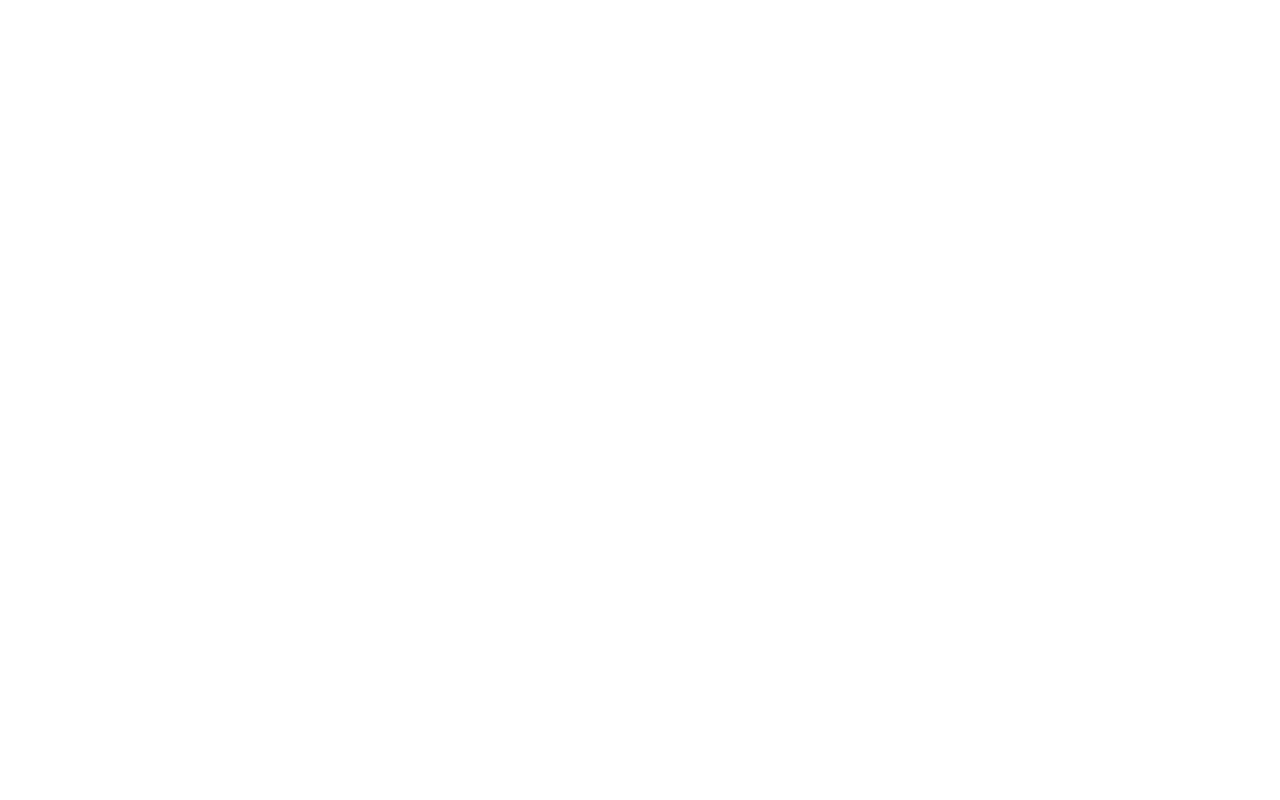
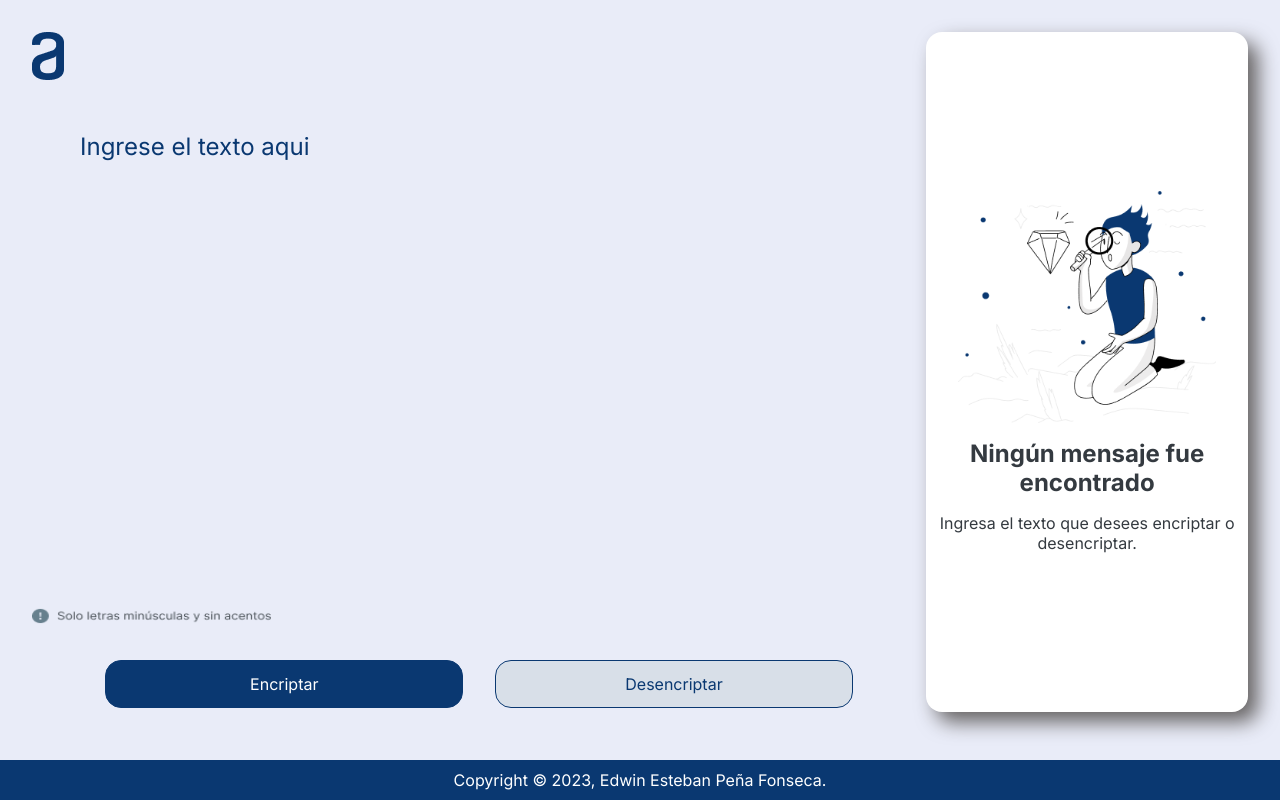
Before and after one commit to Estebanfonseca/encryptador_texto, a plain HTML site: page index.html in a window 1280 px wide. Drawn offline with Linux system fonts and the light colour scheme.

Commit message:
se crea estilo de la pagina y se agrega funionalidad de botones que al hacer clic cambia de estado

```diff
--- a/index.html
+++ b/index.html
@@ -1,14 +1,35 @@
 <!DOCTYPE html>
 <html lang="en">
-<head>
-    <meta charset="UTF-8">
-    <meta http-equiv="X-UA-Compatible" content="IE=edge">
-    <meta name="viewport" content="width=device-width, initial-scale=1.0">
-    <title>encriptador de texto</title>
-    <link rel="stylesheet" href="style.css">
-</head>
-<body>
-
-    <script src="index.js"></script>
-</body>
+    <head>
+        <meta charset="UTF-8" />
+        <meta http-equiv="X-UA-Compatible" content="IE=edge" />
+        <meta name="viewport" content="width=device-width, initial-scale=1.0" />
+        <title>Encriptador de texto</title>
+        <link rel="stylesheet" href="style.css" />
+        <link rel="shortcut icon" href="/assets/logo.png" type="image/x-icon" />
+    </head>
+    <body>
+        <main>
+            <div id="texto">
+                <img src="/assets/logo.png" alt="logo" />
+                <div>
+                    <textarea title="text" pattern="[a-z ]*" oninput="this.value = this.value.replace(/[^a-z\n ]/g, '')">Ingrese el texto aqui</textarea>
+                    <img src="/assets/texto.png" alt="texto" />
+                    <div id="botones">
+                        <button class="active">Encriptar</button>
+                        <button>Desencriptar</button>
+                    </div>
+                </div>
+            </div>
+            <div id="side">
+                <img src="/assets/muñeco.png" alt="muñeco" />
+                <h3>Ningún mensaje fue encontrado</h3>
+                <p>Ingresa el texto que desees encriptar o desencriptar.</p>
+            </div>
+        </main>
+        <footer>
+            <p>Copyright &copy; 2023, Edwin Esteban Peña Fonseca.</p>
+        </footer>
+        <script src="index.js"></script>
+    </body>
 </html>
--- a/index.js
+++ b/index.js
@@ -0,0 +1,12 @@
+let botones = document.querySelectorAll('button')
+console.log(botones)
+let clic1 = botones[1].addEventListener('click',function(e){
+    e.preventDefault();
+    botones[1].style = 'background-color:#0A3871;color:#fff'
+    botones[0].style = 'background-color:#D8DFE8;color:#0A3871'
+})
+let clic2 = botones[0].addEventListener('click',function(e){
+    e.preventDefault();
+    botones[0].style = 'background-color:#0A3871;color:#fff'
+    botones[1].style = 'background-color:#D8DFE8;color:#0A3871'
+})
--- a/style.css
+++ b/style.css
@@ -0,0 +1,100 @@
+@import url('https://fonts.googleapis.com/css2?family=Inter:wght@100;200;300;400;500;600;700;800;900&display=swap');
+*{
+    padding: 0;
+    margin: 0;
+    box-sizing: border-box;
+    font-family: 'Inter', sans-serif;
+}
+main{
+    background-color: #E9ECF8;
+    display: flex;
+    padding: 2rem;
+    height: 95vh;
+}
+#texto{
+    width: 80%;
+    height: 90vh;
+
+}
+#texto div textarea{
+    width: 90%;
+    color: #0A3871;
+    height: 65vh;
+    font-size: x-large;
+    background-color: #E9ECF8;
+    border: none;
+    resize: none;
+    padding: 3rem;
+}
+
+#texto div textarea:focus{
+    outline: none;
+}
+
+#texto div img{
+    width: 15rem;
+    height: 1rem;
+}
+
+#botones{
+    width: 100%;
+    height: 5rem;
+    display: flex;
+    justify-content: center;
+    gap: 2rem;
+    margin-top: 2rem;
+
+}
+#botones button{
+    width:40%;
+    height: 3rem;
+    cursor: pointer;
+    border-radius: 1rem;
+    border:1px solid  #0A3871;
+    background: #D8DFE8;
+    color: #0A3871;
+    font-size: 16px;
+}
+#botones .active{
+    background-color: #0A3871;
+    color:#fff;
+}
+#botones button:hover{
+    box-shadow: inset 2px 2px 5px #343A40,5px 5px 15px #444242;
+    transform: scaleY(1.1);
+    transition: all .5s;
+}
+#side{
+    background-color: #fff;
+    display: flex;
+    flex-direction: column;
+    align-items: center;
+    justify-content: center;
+    width: 350px;
+    height: 85vh;
+    border-radius: 1rem;
+    box-shadow: 10px 10px 20px #656262;
+    color: #343A40;
+    text-align: center;
+    gap: 1rem;
+}
+#side h3{
+    font-weight: 700;
+    font-size: 24px;
+}
+#side p{
+    font-weight: 400;
+    font-size: 16px;
+}
+
+#side img{
+    width: 80%;
+}
+
+footer{
+    height: 5vh;
+    background-color: #0A3871;
+    text-align: center;
+    color: #fff;
+    padding: 10px;
+}
```
Also changed, not shown: assets/logo.png (renamed from assets/Vector.png), assets/texto.png (added).
